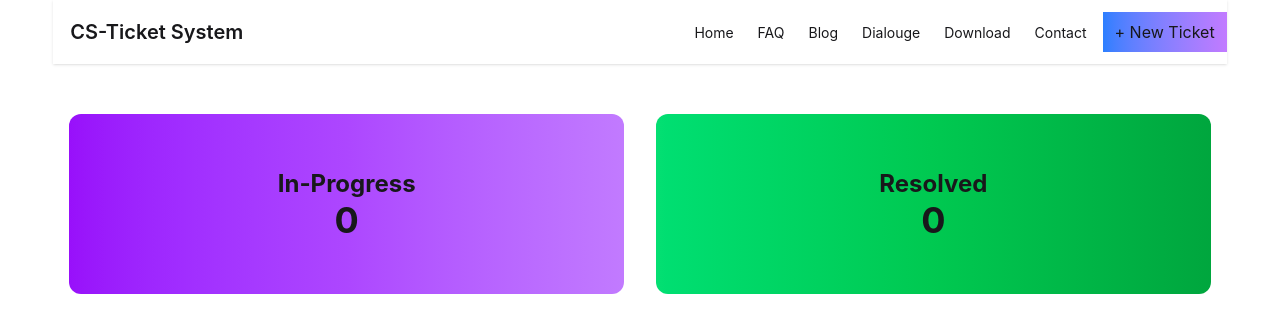
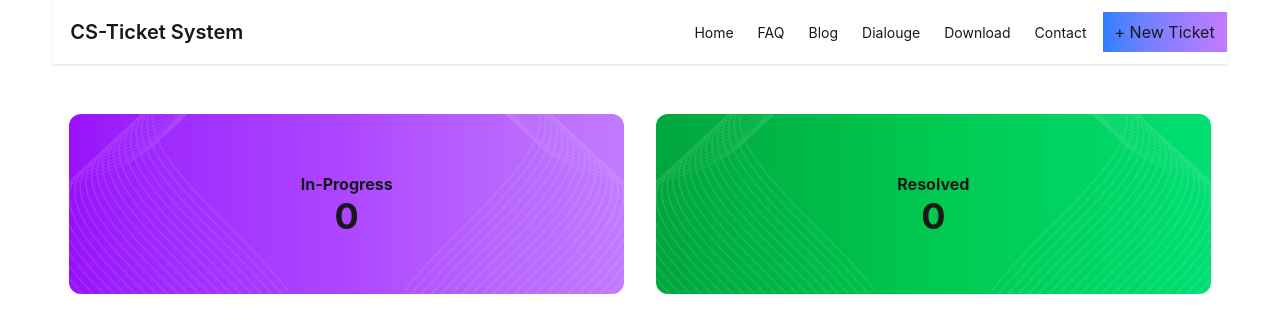
Before and after one commit to pobittra1/cs-ticket-system, a React (Vite) app: page / in a window 1280 px wide. Shown: the top 332 px of the page. Built offline with nearby package versions, Linux system fonts and the light colour scheme.

Commit message:
fix hero sec issue

```diff
--- a/src/components/HeroSec/HeroSec.jsx
+++ b/src/components/HeroSec/HeroSec.jsx
@@ -1,13 +1,23 @@
+import vector1 from "../../assets/vector1.png";
+
 const HeroSec = () => {
     return (
-        <div className="p-4 min-h-70 flex flex-col md:flex-row justify-center items-center gap-8">
-            <div className="progress-card bg-red-500 w-full md:w-1/2 h-45 rounded-xl bg-linear-to-r from-purple-600 via-purple-500 to-purple-400 flex flex-col justify-center items-center text-2xl font-bold">
-                <h2>In-Progress</h2>
-                <p className="text-4xl">0</p>
+        <div className="p-4 min-h-70 flex flex-col md:flex-row justify-center items-center gap-6 md:gap-8">
+            <div className=" progress-card bg-linear-to-r from-purple-600 via-purple-500 to-purple-400 w-full md:w-1/2 h-45 rounded-xl flex items-center justify-between">
+                <img className="h-full object-contain" src={vector1} alt="vector image" />
+                <div className="flex flex-col justify-center items-center font-bold">
+                    <h2>In-Progress</h2>
+                    <p className="text-4xl">0</p>
+                </div>
+                <img className="h-full object-contain -scale-x-100" src={vector1} alt="vector image" />
             </div>
-            <div className="resolved-card bg-green-400 w-full md:w-1/2 h-45 rounded-xl bg-linear-to-r from-green-400 via-green-500 to-green-600 flex flex-col justify-center items-center text-2xl font-bold">
-                <h2>Resolved</h2>
-                <p className="text-4xl">0</p>
+            <div className="progress-card bg-linear-to-r from-green-600 via-green-500 to-green-400 w-full md:w-1/2 h-45 rounded-xl flex items-center justify-between">
+                <img className="h-full object-contain" src={vector1} alt="vector image" />
+                <div className="flex flex-col justify-center items-center font-bold">
+                    <h2>Resolved</h2>
+                    <p className="text-4xl">0</p>
+                </div>
+                <img className="h-full object-contain -scale-x-100" src={vector1} alt="vector image" />
             </div>
         </div>
     );
```
Also changed, not shown: src/assets/vector1.png (added), src/assets/vector2.png (added).
